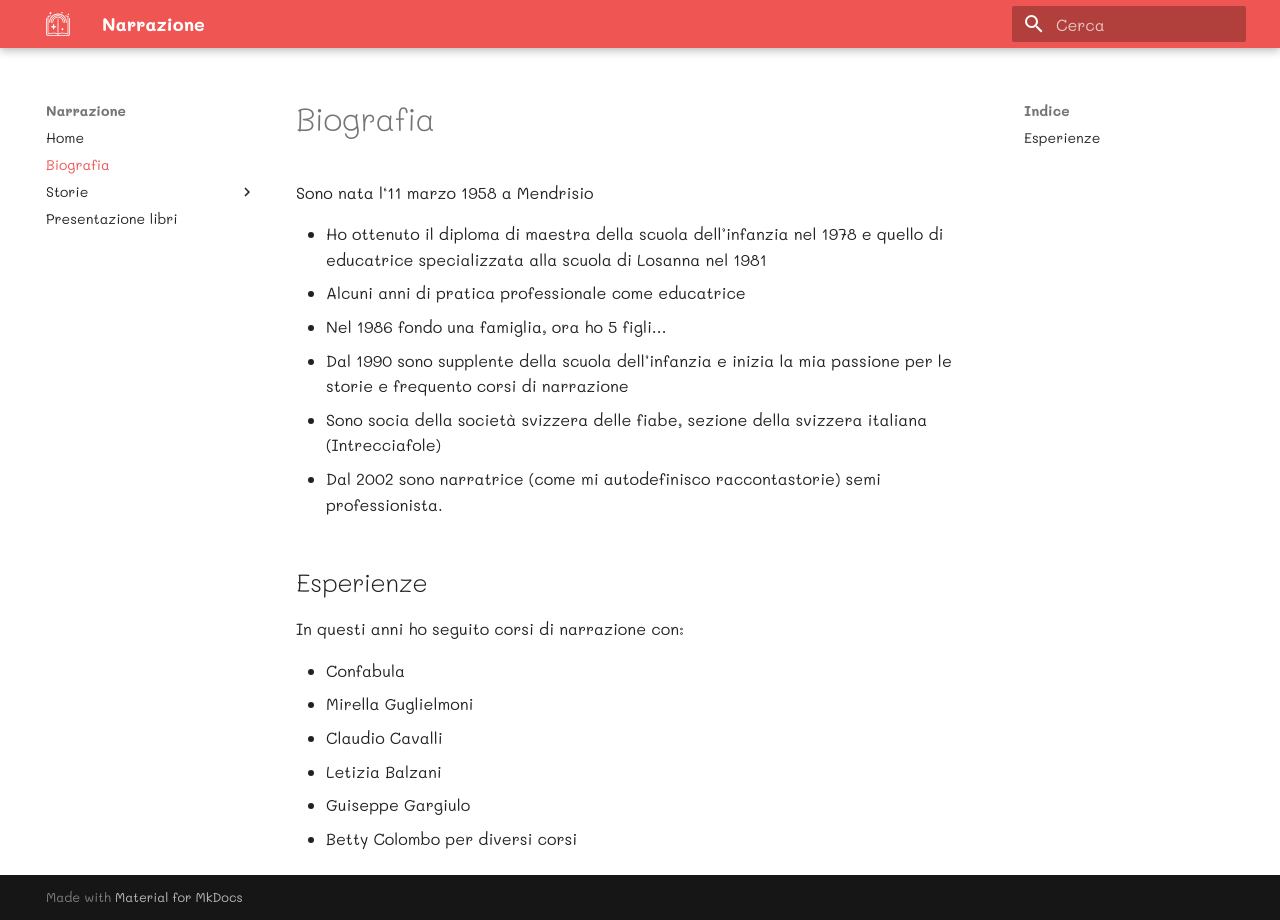
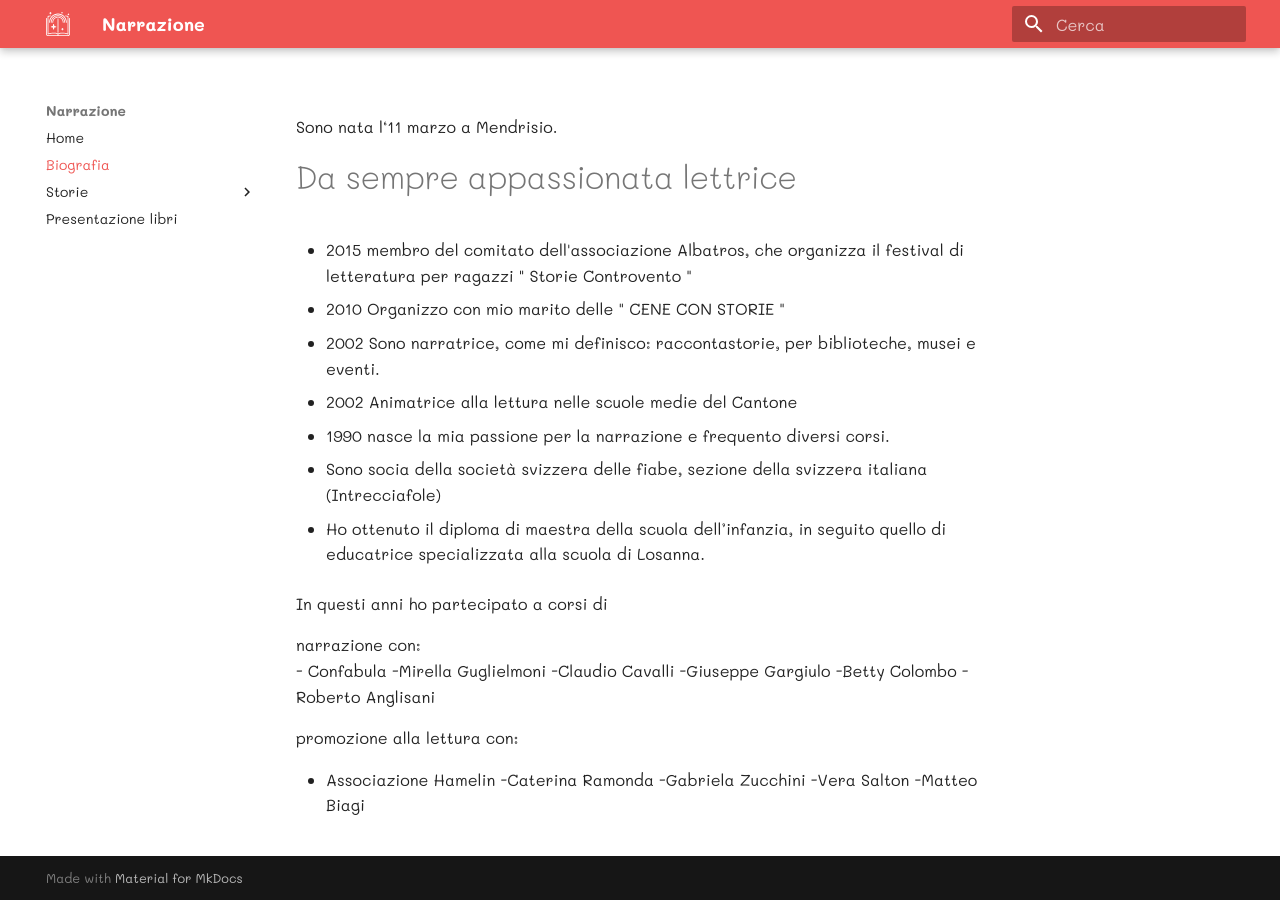
Before and after one commit to narrazione/narrazione.github.io, an MkDocs documentation site: the page built from docs/bio.md, in a window 1280 px wide. Built offline with MkDocs 1.6.1 and Material for MkDocs 9.7.7, drawn with Linux system fonts in a browser that asks for light colours.

```diff
--- a/docs/bio.md
+++ b/docs/bio.md
@@ -1,23 +1,26 @@
-Sono nata l'11 marzo 1958 a Mendrisio
+Sono nata l'11 marzo a Mendrisio.
+#Da sempre appassionata lettrice
 
-- Ho ottenuto il diploma di maestra della scuola dell'infanzia nel 1978 e quello di educatrice specializzata alla scuola di Losanna nel 1981
-- Alcuni anni di pratica professionale come educatrice
 
-- Nel 1986 fondo una famiglia, ora ho 5 figli...
+- 2015 membro del comitato dell&apos;associazione Albatros, che organizza il festival di letteratura per ragazzi &quot; Storie Controvento &quot;
+- 2010 Organizzo con mio marito delle &quot; CENE CON STORIE &quot;
+- 2002 Sono narratrice, come mi definisco: raccontastorie, per biblioteche, musei e eventi.
+- 2002 Animatrice alla lettura nelle scuole medie del Cantone
+- 1990 nasce la mia passione per la narrazione e frequento diversi corsi.
 
-- Dal 1990 sono supplente della scuola dell'infanzia e inizia la mia passione per le storie e frequento corsi di narrazione
 
 - Sono socia della societ&agrave; svizzera delle fiabe, sezione della svizzera italiana (Intrecciafole)
 
-- Dal 2002 sono narratrice (come mi autodefinisco raccontastorie) semi professionista.
+
+- Ho ottenuto il diploma di maestra della scuola dell'infanzia, in seguito quello di educatrice specializzata alla scuola di Losanna.
 
 
-## Esperienze
-In questi anni ho seguito corsi di narrazione con:
+In questi anni ho partecipato a corsi di
 
-- Confabula
-- Mirella Guglielmoni
-- Claudio Cavalli
-- Letizia Balzani
-- Guiseppe Gargiulo
-- Betty Colombo per diversi corsi
+narrazione con:
+- Confabula -Mirella Guglielmoni -Claudio Cavalli -Giuseppe Gargiulo -Betty Colombo
+-Roberto Anglisani
+
+promozione alla lettura con:
+
+- Associazione Hamelin -Caterina Ramonda -Gabriela Zucchini -Vera Salton -Matteo Biagi
```
Also changed, not shown: docs/index.md (+21 -14 lines).
